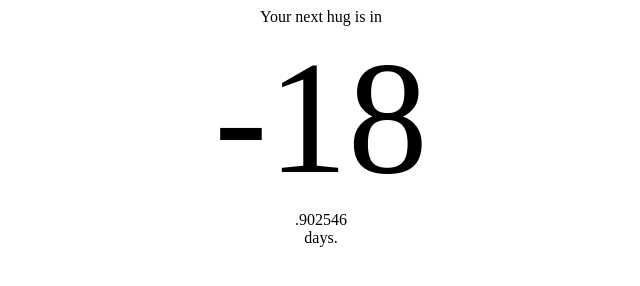
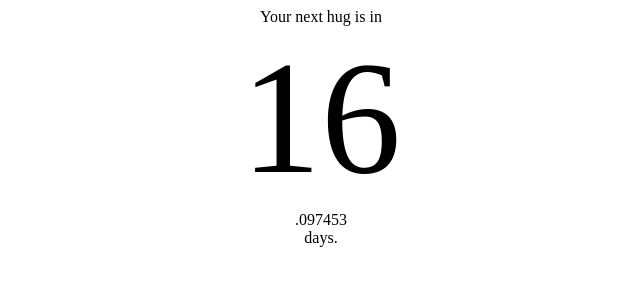
Before and after one commit to wolfram74/next_hug, a plain HTML site: page docs/index.html in a window 1280 px wide. Shown: the whole page, without its empty margins (319-959 px from the left). Drawn offline with Linux system fonts and the light colour scheme.

Commit message:
next hug set

```diff
--- a/docs/index.html
+++ b/docs/index.html
@@ -18,7 +18,7 @@
   .days {display: block; font-size: 10em}
 </style>
 <script type="text/javascript">
-  let hugDay = new Date(2019, 2, 07, 22);
+  let hugDay = new Date(2019, 3, 11, 22);
   function updateCountdown(){
     let now = Date.now();
     let strDays = String((hugDay - now)/(24*3600*1000));
```
